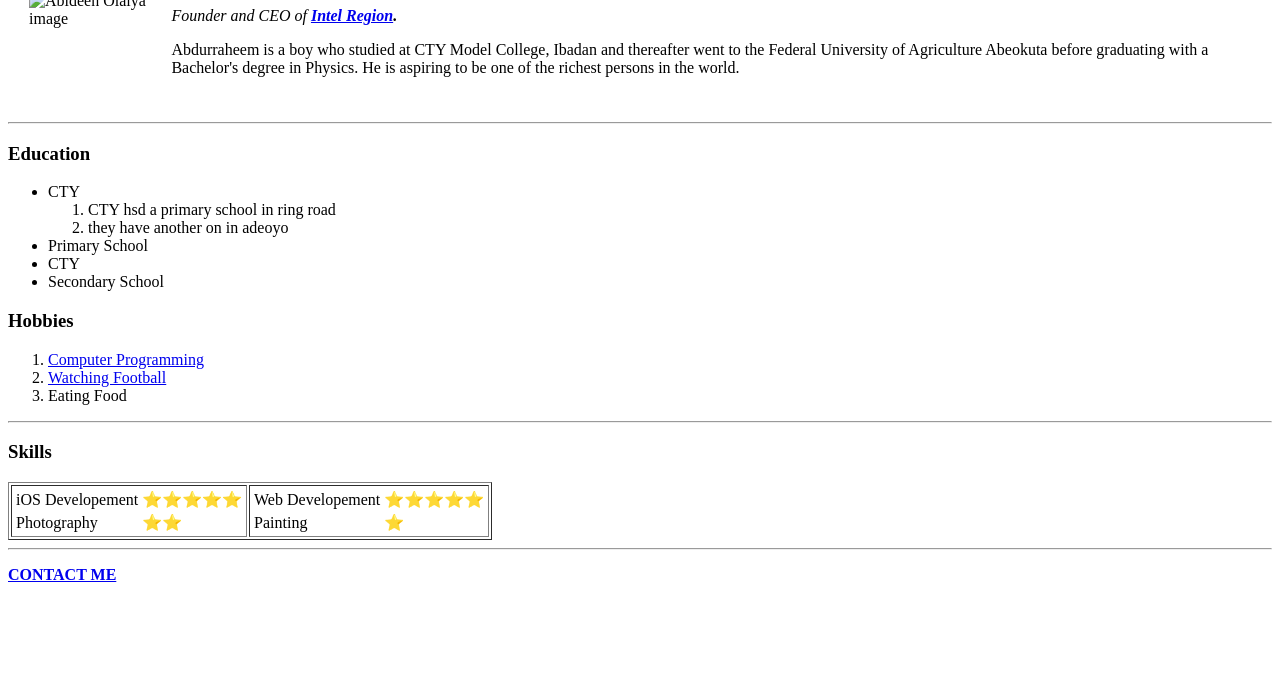
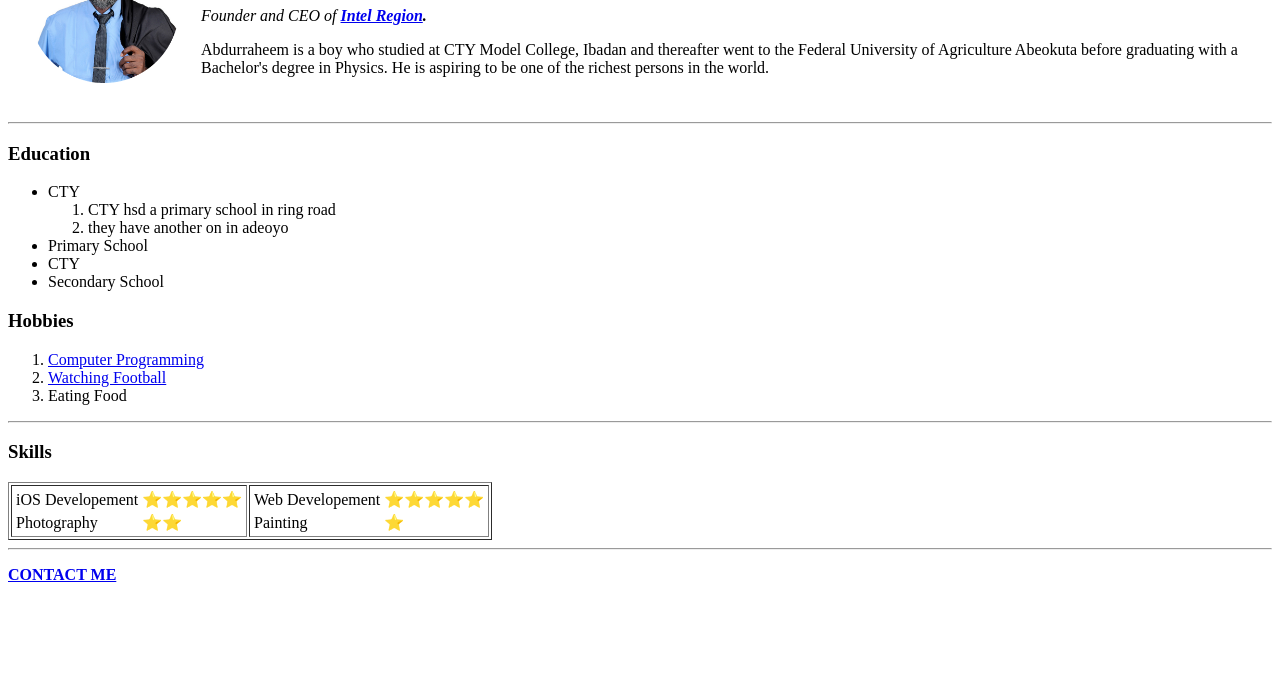
Before and after one commit to Oara01/cv1, a plain HTML site: page index.html in a window 1280 px wide. Shown: the part 102-800 px from the top of the page. Drawn offline with Linux system fonts and the light colour scheme.

Commit message:
Update index.html

```diff
--- a/index.html
+++ b/index.html
@@ -7,7 +7,7 @@
   <body>
     <table cellspacing="20">
       <tr>
-        <td><img src="images/abideen olaiya.png" alt="Abideen Olaiya image" max height="150"></td>
+        <td><img src="abideen olaiya.png" alt="Abideen Olaiya image" max height="150"></td>
         <td><h1>Abdurraheem Olaiya</h1>
         <p><em>Founder and CEO of <strong><a href="https://www.intelregion.com/">Intel Region</a>.</strong></em></p>
         <p>Abdurraheem is a boy who studied at CTY Model College, Ibadan and thereafter went to the Federal University of Agriculture Abeokuta before graduating with a Bachelor's degree in Physics. He is aspiring to be one of the richest persons in the world.</p></td>
```
